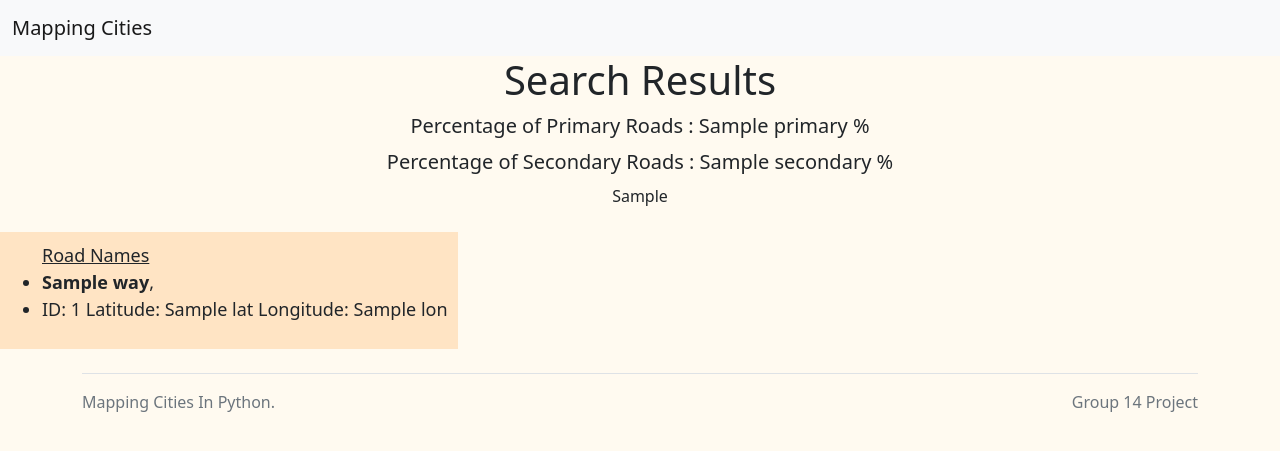
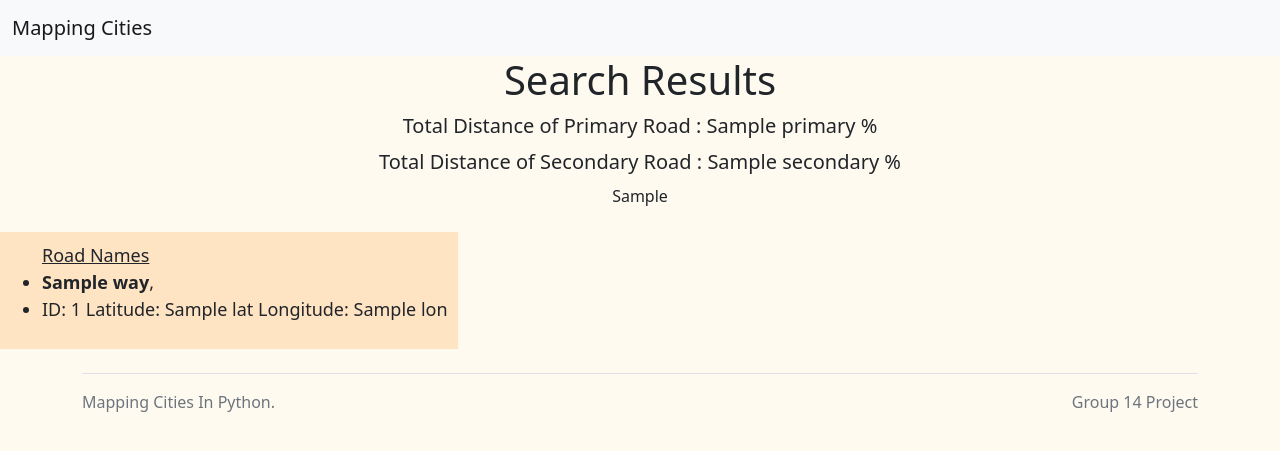
Before and after one commit to LukeYaxley/MappingCities, a Django app: template templates/search_results.html in a window 1280 px wide. Shown: the top 451 px of the page. Run offline with Django 4.2, Linux system fonts and the light colour scheme; the template is opened without the code that fills it: most values are stand-ins (such as "Sample title", 1, 10 or a date in 2020).

Commit message:
Update search_results.html to integrate the new Statistic Output on the webpage

```diff
--- a/templates/search_results.html
+++ b/templates/search_results.html
@@ -53,8 +53,8 @@
 </nav>
 <div>
     <h1>Search Results</h1>
-    <h5>Percentage of Primary Roads : {{Primary}} %</h5>
-    <h5>Percentage of Secondary Roads : {{Secondary}} %</h5>
+    <h5>Total Distance of Primary Road : {{Primary}} %</h5>
+    <h5>Total Distance of Secondary Road : {{Secondary}} %</h5>
     <div class="container">
         {{ my_map|safe }}
     </div>
```
